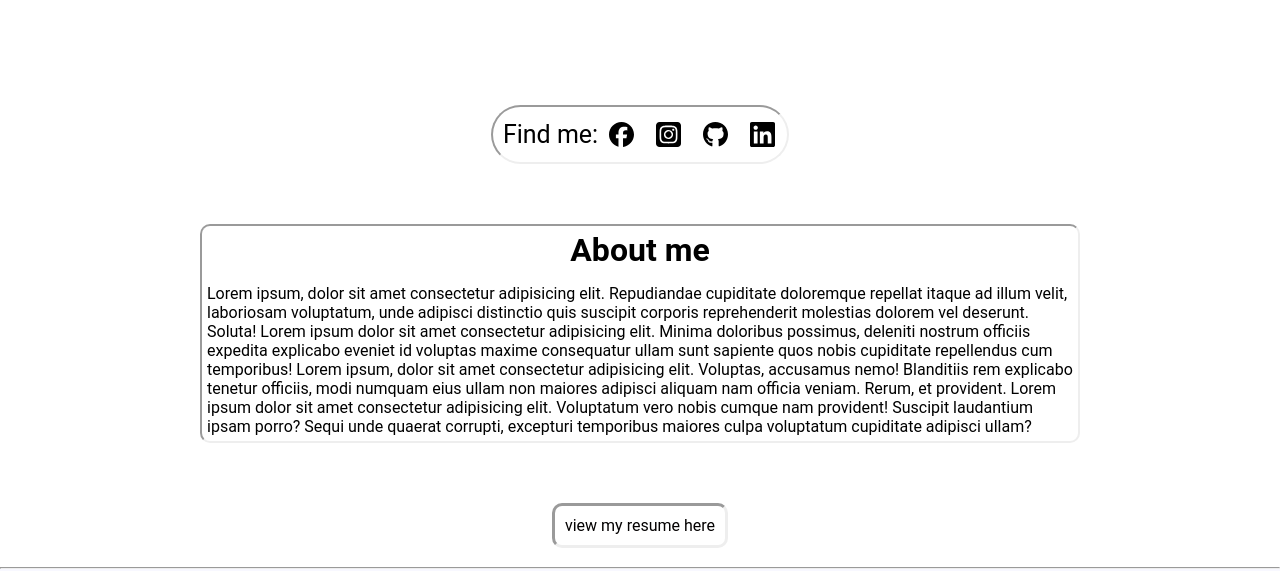
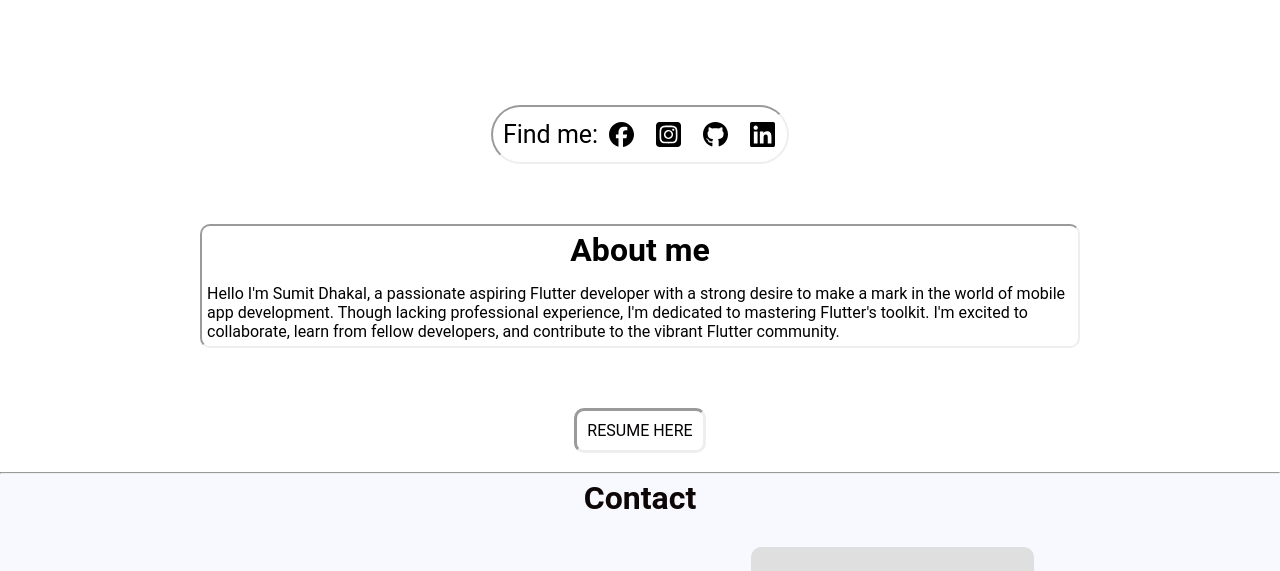
Before and after one commit to dhakalsumit/dhakalsumit, a plain HTML site: page index.html in a window 1280 px wide. Shown: the part 585-1156 px from the top of the page. Drawn offline with Linux system fonts and the light colour scheme.

Commit message:
replace lorem texts

```diff
--- a/index.html
+++ b/index.html
@@ -56,10 +56,10 @@
 
       <div id="about" class="paragraph">
        <div class="me"><h1>About me</h1></div>
-       Lorem ipsum, dolor sit amet consectetur adipisicing elit. Repudiandae cupiditate doloremque repellat itaque ad illum velit, laboriosam voluptatum, unde adipisci distinctio quis suscipit corporis reprehenderit molestias dolorem vel deserunt. Soluta! Lorem ipsum dolor sit amet consectetur adipisicing elit. Minima doloribus possimus, deleniti nostrum officiis expedita explicabo eveniet id voluptas maxime consequatur ullam sunt sapiente quos nobis cupiditate repellendus cum temporibus! Lorem ipsum, dolor sit amet consectetur adipisicing elit. Voluptas, accusamus nemo! Blanditiis rem explicabo tenetur officiis, modi numquam eius ullam non maiores adipisci aliquam nam officia veniam. Rerum, et provident. Lorem ipsum dolor sit amet consectetur adipisicing elit. Voluptatum vero nobis cumque nam provident! Suscipit laudantium ipsam porro? Sequi unde quaerat corrupti, excepturi temporibus maiores culpa voluptatum cupiditate adipisci ullam?
+       Hello I'm Sumit Dhakal, a passionate aspiring Flutter developer with a strong desire to make a mark in the world of mobile app development. Though lacking professional experience, I'm dedicated to mastering Flutter's toolkit. I'm excited to collaborate, learn from fellow developers, and contribute to the vibrant Flutter community.
       </div>
       <div class="download" id="resume">
-        <a href="/img/sumit.jpg" download="resume.jpg">view my resume here</a>
+        <a href="/img/myresume.jpg" download="resume.jpg">RESUME HERE</a>
       </div>
       <br>
       <hr>
```
